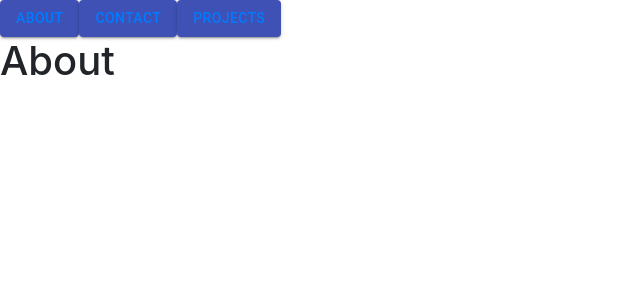
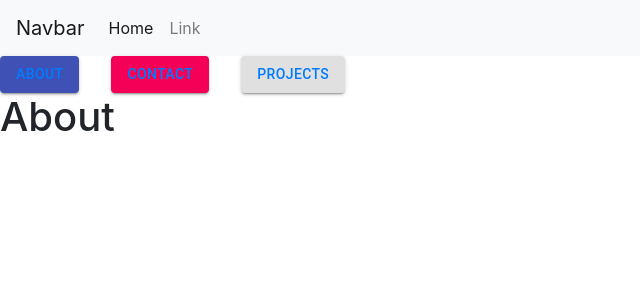
Before and after one commit to TuckerV/portfolio-professional, a React (Create React App) app: page / in a window 1280 px wide. Shown: the top 300 px of the page, without its empty margins (0-640 px from the left). Built offline with nearby package versions, Linux system fonts and the light colour scheme.

Commit message:
Start implementing Material Ui

```diff
--- a/src/App.js
+++ b/src/App.js
@@ -9,22 +9,35 @@ import {
 import Contact from "./components/Contact";
 import Projects from "./components/Projects";
 import About from "./components/About";
+import Navbar from "./components/Navbar";
 import Button from '@material-ui/core/Button';
+import Grid from '@material-ui/core/Grid'
 
 export default function App() {
   return (
     <Router>
       <div>
         <nav>
-            <Button variant="contained" to="/" color="primary">
-              <Link to="/">About</Link>
-            </Button>
-            <Button variant="contained" to="/" color="primary">
-              <Link to="/contact">Contact</Link>
-            </Button>
-            <Button variant="contained" to="/" color="primary">
-              <Link to="/projects">Projects</Link>
-            </Button>
+            <Navbar />
+            <Grid container spacing={4}>
+              <Grid item>
+                <Button variant="contained" color="primary">
+                  <Link to="/">About</Link>
+                </Button>
+              </Grid>
+
+              <Grid item>
+                <Button variant="contained" color="secondary">
+                  <Link to="/contact">Contact</Link>
+                </Button>
+              </Grid>
+
+              <Grid item>
+                <Button variant="contained" color="danger">
+                  <Link to="/contact">Projects</Link>
+                </Button>
+              </Grid>
+            </Grid>
         </nav>
 
         <Switch>
--- /dev/null
+++ b/src/components/Navbar.js
@@ -0,0 +1,25 @@
+import React from 'react'
+
+export default function Navbar() {
+    return (
+        <div>
+            <nav class="navbar navbar-expand-sm navbar-light bg-light">
+                <a class="navbar-brand" href="#">Navbar</a>
+                <button class="navbar-toggler d-lg-none" type="button" data-toggle="collapse" data-target="#collapsibleNavId" aria-controls="collapsibleNavId"
+                    aria-expanded="false" aria-label="Toggle navigation">
+                    <span class="navbar-toggler-icon"></span>
+                </button>
+                <div class="collapse navbar-collapse" id="collapsibleNavId">
+                    <ul class="navbar-nav mr-auto mt-2 mt-lg-0">
+                        <li class="nav-item active">
+                            <a class="nav-link">Home <span class="sr-only">(current)</span></a>
+                        </li>
+                        <li class="nav-item">
+                            <a class="nav-link">Link</a>
+                        </li>
+                    </ul>
+                </div>
+            </nav>
+        </div>
+    )
+}
```
